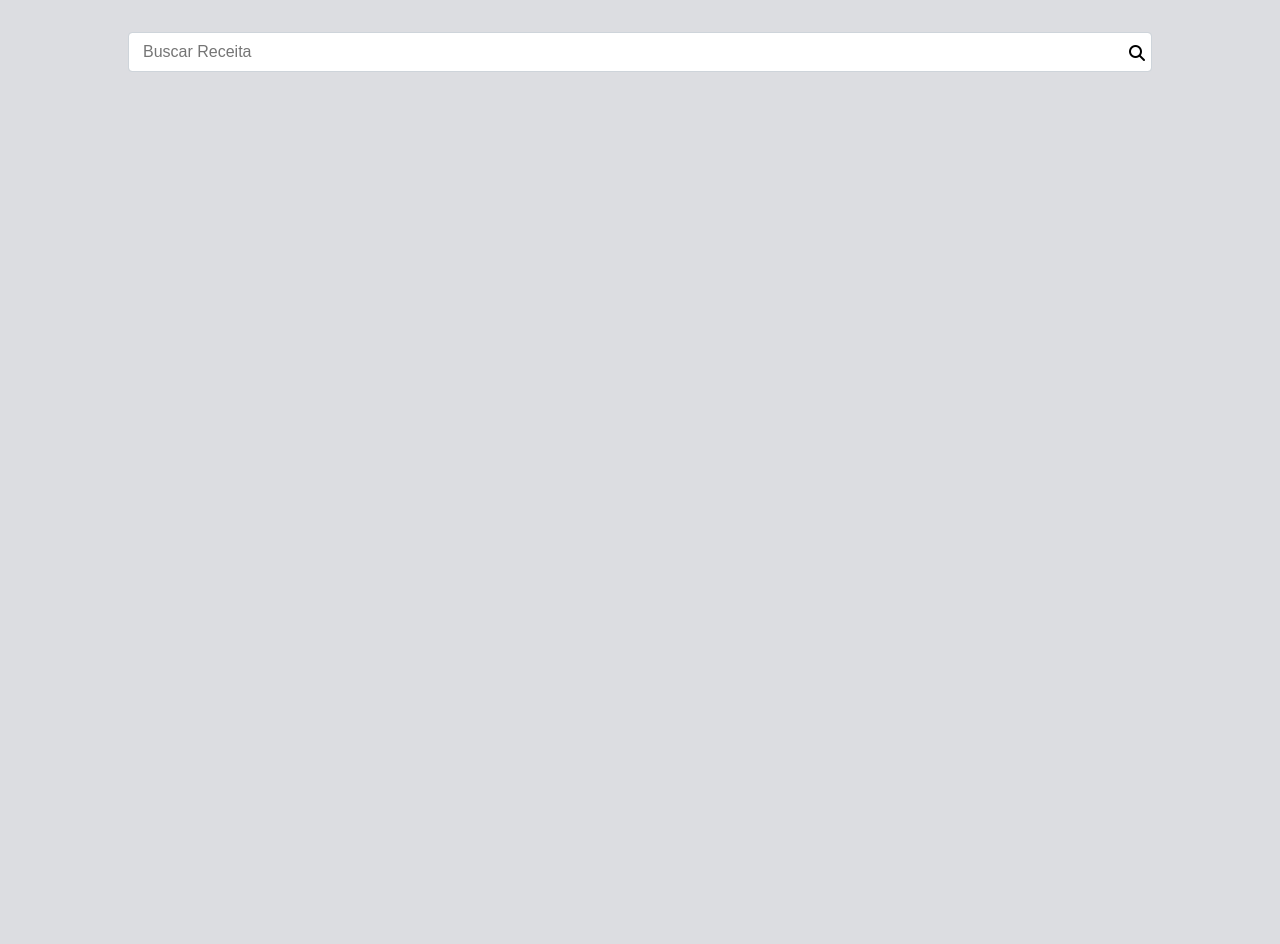
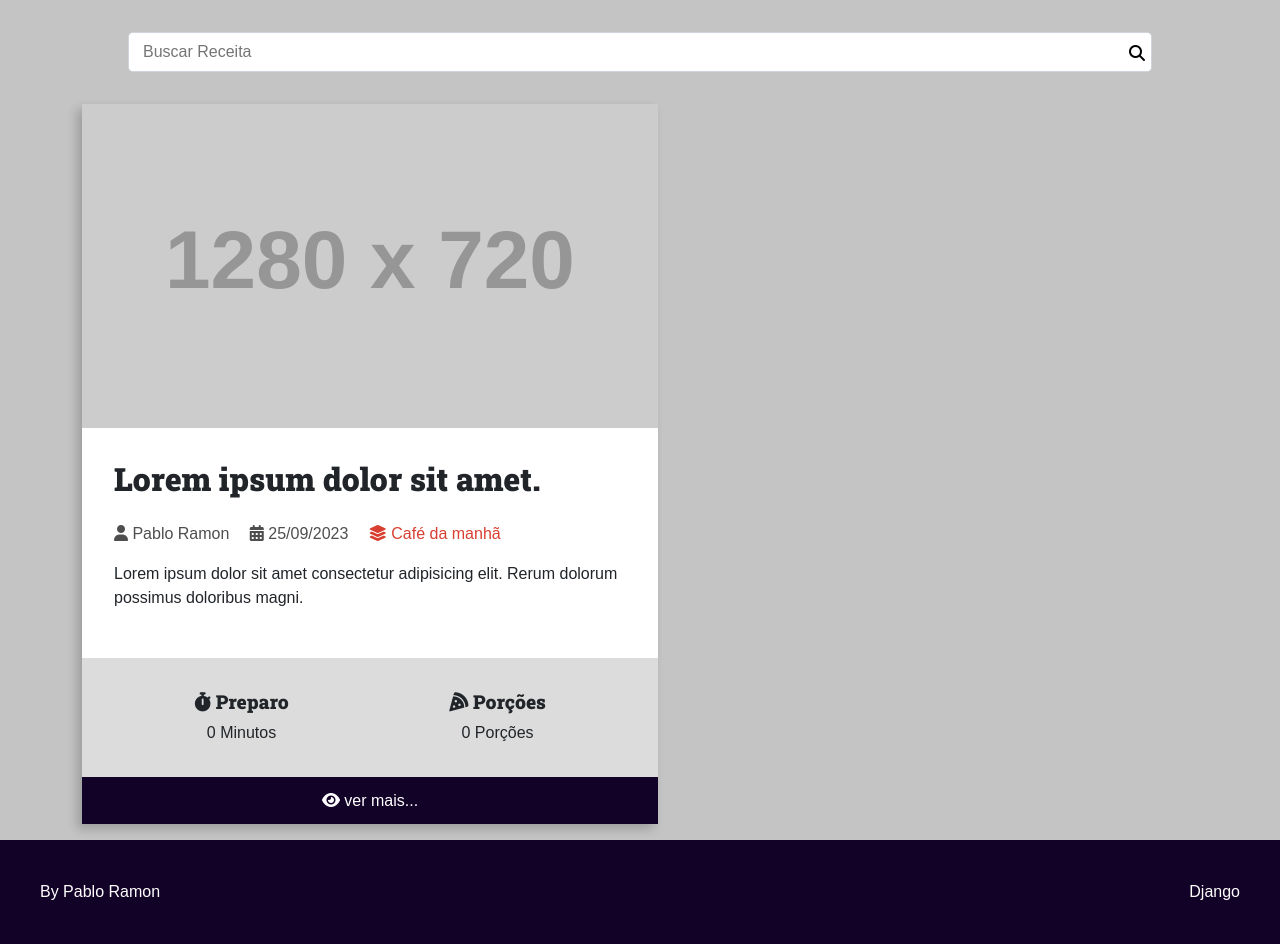
Before and after one commit to ramonparaiba/intro-classes-django, a Django app: page / in a window 1280 px wide. Shown: the part 88-1032 px from the top of the page. Before the commit the page ends 160 px from the top, so only its background shows below. Run offline with Django 4.2, Linux system fonts and the light colour scheme; grey boxes labelled with a size stand in for pictures from a placeholder-image service; some libraries are stand-ins or nearby versions.

Commit message:
feat:Card Recipe, footer

```diff
--- a/recipes/templates/recipes/pages/home.html
+++ b/recipes/templates/recipes/pages/home.html
@@ -2,19 +2,16 @@
 
 <body>
     {% include "recipes/partials/header.html" %}
+    {% include "recipes/partials/search-container.html" %}
 
-   <div class="search-container">
-    <div class="container">
-        <form action="" class="form-control search-form">
-            <input  type="text" placeholder="Buscar Receita" id="search-input">
-            <button type="submit" id="search-btn"><i class="fas fa-search"></i></button>
-        </form>
-    </div>
-   </div>
+    <main class="main-content-container">
+        <div class="main-content main-content-list container">
+            {% include "recipes/partials/recipe.html" %}
+        </div>
+    </main>
 
 
-
-
+    {% include "recipes/partials/footer.html" %}
 
     <script src="https://cdn.jsdelivr.net/npm/bootstrap@5.1.3/dist/js/bootstrap.bundle.min.js" integrity="sha384-ka7Sk0Gln4gmtz2MlQnikT1wXgYsOg+OMhuP+IlRH9sENBO0LRn5q+8nbTov4+1p" crossorigin="anonymous"></script>
 </body>
--- /dev/null
+++ b/recipes/templates/recipes/partials/footer.html
@@ -0,0 +1,4 @@
+<footer class="main-footer">
+    <div class="developer"><a href="https://www.pabloramon.com.br" target="_blank"> By Pablo Ramon</a></div>
+    <div class="powered"><a href="https://www.djangoproject.com">Django</a></div>
+</footer>
--- a/recipes/templates/recipes/partials/head.html
+++ b/recipes/templates/recipes/partials/head.html
@@ -21,13 +21,20 @@
             --color-white: #fff;
             --color-black: #000;
 
-            --color-dark-text: #555;
+            --color-primary-dark:#120227;
 
-            --color-bg-gray-1: #f5f6fa;
-            --color-bg-gray-2: #dcdde1;
+            --color-dark-text: #424242;
+
+            --color-bg-gray-1: #dcdcdc;
+            --color-bg-gray-2: #c4c4c4;
+            --color-bg-gray-3: #808080;
+            --color-bg-gray-4: #4e4e4e;
 
             --font-primary: sans-serif;
             --font-headings: 'Roboto Slab', serif;
+
+            --space-medium: 2rem;
+            --space-large: 2.5rem;
 
         }
 
@@ -50,7 +57,6 @@
         .search-container{
             padding: 2rem 0;
             text-align: center;
-            position: absolute;
             width: 100%;
         }
         .search-form{
@@ -83,6 +89,104 @@
         .search-form:focus-within #search-btn{
             color: var(--color-orange);
         }
-    </style>
+
+        /*conteudo*/
+        .main-content{
+            padding-top: 0;
+        }
+        .main-content-list{
+            display: grid;
+            grid-template-columns: repeat(auto-fit, minmax(340px, 1fr));
+            gap: var(--space-large);
+        }
+
+        /* Imagens do card  */
+        .recipe{
+            background-color: var(--color-white);
+            box-shadow: -5px 5px 10px rgba(0, 0, 0, 20%);
+            transform: scale(1);
+            transition: all 300ms ease-in-out;
+        }
+        .recipe img{
+            max-width: 100%;
+        }
+        .recipe-list-item{
+            max-width: 36rem;
+        }
+        .recipe-list-item:hover{
+            transform: scale(1.02);
+            box-shadow: -8px 8px 15px rgba(0, 0, 0, 25%);
+        }
+
+        .recipe-title-container{
+            padding: var(--space-medium);
+            padding-bottom: calc(var(--space-medium) /2);
+        }
+        .recipe-author{
+            padding: 0 var(--space-medium);
+        }
+        .recipe-author a{
+            color: var(--color-red);
+            transition: all 300ms ease-in-out;
+            text-decoration: none;
+        }
+        .recipe-author a:hover{
+            color: var(--color-orange);
+            text-decoration: none;
+        }
+        .recipe-author-item{
+            color: var(--color-bg-gray-4);
+            margin-right: 1rem;
+        }
+        .recipe-content{
+            padding: var(--space-medium);
+            padding-top: calc(var(--space-medium) /2);
+        }
+        .recipe-meta{
+            display: flex;
+            flex-flow: column wrap;
+            flex-shrink: 1;
+            flex-grow: 1;
+            text-align: center;
+        }
+        .recipe-meta-container{
+            display: flex;
+            flex-flow: row wrap;
+            padding: 2rem var(--space-medium);
+            background-color: var(--color-bg-gray-1);
+        }
+        .recipe-meta-title{
+            font-size: 1.2rem;
+        }
+        .recipe-footer{
+            background-color: var(--color-primary-dark);
+            padding: 0.7rem;
+            text-align: center;
+        }
+        .recipe-footer a{
+            color: var(--color-white);
+            text-decoration: none;
+        }
+
+        /*Footer*/
+        .main-footer{
+            display: flex;
+            align-items: center;
+            justify-content: space-between;
+            background-color: var(--color-primary-dark);
+            color: white;
+            padding: var(--space-large);
+            margin-top: 1rem;
+        }
+
+        .main-footer a{
+            color: white;
+            text-decoration: none;
+            transition: all 300ms ease-in-out;
+        }
+        main-footer a:hover{
+            filter: brightness(.8);
+        }
+</style>
 
 </head>
--- /dev/null
+++ b/recipes/templates/recipes/partials/recipe.html
@@ -0,0 +1,42 @@
+<div class="recipe recipe-list-item">
+    <div class="recipe-cover">
+        <img src="https://fakeimg.pl/1280x720/e9b824/1a0909" alt="temporário">
+    </div>
+    <div class="recipe-title-container">
+        <h2 class="recipe-title">Lorem ipsum dolor sit amet.</h2>
+    </div>
+    <div class="recipe-author">
+        <span class="recipe-author-item">
+            <i class="fas fa-user"></i> Pablo Ramon
+        </span>
+        <span class="recipe-author-item">
+            <i class="fas fa-calendar-alt"></i> 25/09/2023
+        </span>
+        <span class="recipe-author-item">
+            <a href="#"><i class="fas fa-layer-group"></i>
+                <span> Café da manhã</span>
+            </a>
+
+        </span>
+    </div><!-- End recipe author -->
+    <div class="recipe-content">
+        <p>Lorem ipsum dolor sit amet consectetur adipisicing elit. Rerum dolorum possimus doloribus magni.</p>
+    </div> <!-- End recipe content -->
+
+    <div class="recipe-meta-container">
+        <div class="recipe-meta recipe-preparation">
+            <h3 class="recipe-meta-title"><i class="fas fa-stopwatch"></i> Preparo</h3>
+            <div class="recipe-meta-text">0 Minutos</div>
+        </div>
+        <div class="recipe-meta recipe-servings">
+            <h3 class="recipe-meta-title"><i class="fas fa-pizza-slice"></i> Porções</h3>
+            <div class="recipe-meta-text">0 Porções</div>
+        </div>
+    </div> <!-- End container preparo e porções -->
+    <footer class="recipe-footer">
+        <a href="" class="recipe-read-more button button-dark button-full-width"><i class="fas fa-eye"></i>
+            <span>ver mais...</span>
+        </a>
+    </footer>
+
+</div>
--- /dev/null
+++ b/recipes/templates/recipes/partials/search-container.html
@@ -0,0 +1,8 @@
+<div class="search-container">
+    <div class="container">
+        <form action="" class="form-control search-form">
+            <input  type="text" placeholder="Buscar Receita" id="search-input">
+            <button type="submit" id="search-btn"><i class="fas fa-search"></i></button>
+        </form>
+    </div>
+   </div>
```
